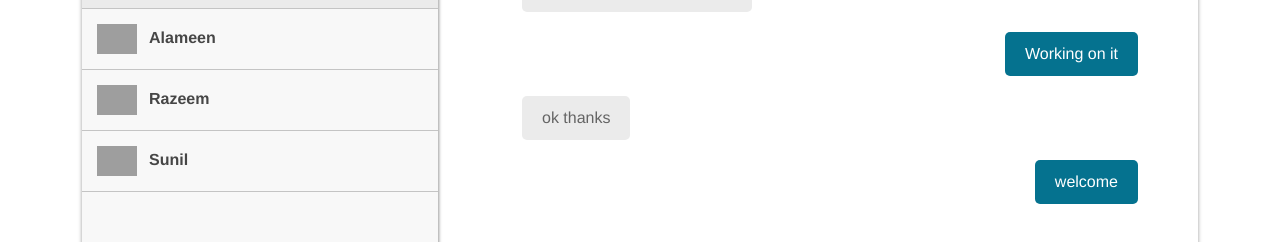
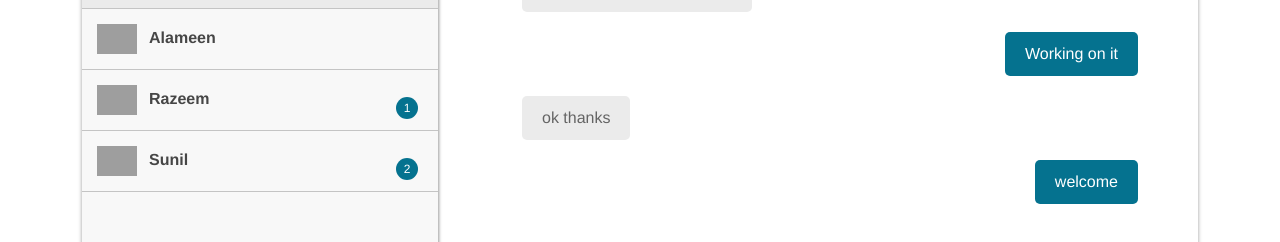
Before and after one commit to shakirmsr/chat-system, a Vue app: page / in a window 1280 px wide. Shown: the part 199-441 px from the top of the page. Built offline with nearby package versions, Linux system fonts and the light colour scheme; grey boxes are pictures that could not be loaded.

Commit message:
new message notification

```diff
--- a/src/App.vue
+++ b/src/App.vue
@@ -8,9 +8,10 @@
             <span class="user-name">Shakir</span>
              <!-- listing of users  -->
             <ul>
-              <li v-for = "(user,i) in users" :key="user" @click= "showChat(user.name, i)" :class= "{'active': i === activeItemIndex}">
+              <li v-for = "(user,i) in users" :key="user" @click= "showChat(user, i)" :class= "{'active': i === activeItemIndex}">
                 <img v-bind:src= "user.avatar" alt="" class="avatar">
                 <span>{{user.name}}</span>
+                <div class="counter" v-if = "user.counter">{{user.counter}}</div>
               </li>
             </ul>
             <!-- listing of users  ./-->
@@ -43,17 +44,20 @@
 
 <script>
   var jsonData = require('./data.json'); //getting the json data
-  const userData = jsonData.data.userData;
+  // var userData = jsonData.data.userData;
   export default {
     name: 'App',
     data() {
       return {
         activeUser: "",
+        activeItem: [],
         showScroller: false,
         activeItemIndex: null,
         myNewMessage: "",
         users: [],
-        messages: []
+        messages: [],
+        newMessageCounter: null,
+        userData: []
       }
     },
     methods: {
@@ -70,12 +74,14 @@
       },
 
       //showing the chats of the user selected
-      showChat(name, index){
+      showChat(user, index){
         this.messages = [];
         this.activeItemIndex = index;
         this.showScroller = false;
-        userData.forEach(item => {
-          if(item.name == name){
+        this.users[index].counter = 0;
+        this.userData.forEach(item => {
+          if(item.name == user.name){
+            this.activeItem = item;
             this.activeUser = item.name;
             item.messages.map(i => {
               this.messages.push({
@@ -95,13 +101,12 @@
       //adding a new message
       addMessage(){
         if(this.myNewMessage){
-          userData[this.activeItemIndex].messages.push(
+          this.userData[this.activeItemIndex].messages.push(
             {
               id: "me",
               message: this.myNewMessage
             }
           )
-          this.showChat(this.activeUser, this.activeItemIndex); //to show updated chat messages
           this.myNewMessage = ""; //empty text field
 
           //After the messages were updated - show the latest chat by scrolling to the end.
@@ -117,17 +122,55 @@
         container.scrollTop = container.scrollHeight;
       },
     },
+    watch: {
+      userData: {
+        handler(val, oldVal) {
+          this.showChat(this.activeItem, this.activeItemIndex);
+          // this.users = [];
+        //   // this.userData.forEach((element,i) => {
+        //   //   if(element.counter){
+        //   //     this.users[i].counter = element.counter;
+        //   //   }
+
+        // });
+        },
+        deep: true
+      },
+    },
     mounted() {
-
       //setting the user name and avatar to 'users' array
-      userData.forEach(element => {
+      this.userData = jsonData.data.userData;
+      this.userData.forEach(element => {
         this.users.push({
           name: element.name,
-          avatar: element.avatar
+          avatar: element.avatar,
+          counter: element.counter
         });
       });
-      this.showChat(this.users[0].name); //show messages of the first user by default
       this.activeItemIndex = 0; //for setting the first user as active
+      this.showChat(this.users[0], this.activeItemIndex); //show messages of the first user by default
+
+      //Adding incoming messages
+      setTimeout(() =>{
+        this.userData[2].messages.push(
+          {
+            id: "razeem",
+            message: "Hi this is Razeems new message"
+          }
+        )
+        this.users[2].counter = 1;
+        this.userData[3].messages.push(
+          {
+            id: "sunil",
+            message: "Hi this sunils new message"
+          },
+          {
+            id: "sunil",
+            message: "Hi this sunils another message"
+          }
+        )
+        this.users[3].counter = 2;
+      },5000)
     }
   }
 </script>
@@ -176,6 +219,20 @@
       color: #40c792;
       border-color: #40c792;
     }
+  }
+  .counter{
+    position: absolute;
+    right: 20px;
+    top: 27px;
+    width: 22px;
+    font-size: 12px;
+    height: 22px;
+    background: #05728f;
+    border-radius: 50%;
+    color: #ffffff;
+    display: flex;
+    align-items: center;
+    justify-content: center;
   }
   .chat-inside{
     min-height: 85vh;
--- a/src/data.json
+++ b/src/data.json
@@ -4,6 +4,7 @@
             {
                 "name": "Kabeer",
                 "avatar": "https://www.pngjoy.com/pngl/136/2750635_gray-circle-login-user-icon-png-transparent-png.png",
+                "counter": 0,
                 "messages": [
                     {
                         "id": "kabeer",
@@ -26,6 +27,7 @@
             {
                 "name": "Alameen",
                 "avatar": "https://www.pngjoy.com/pngl/136/2750635_gray-circle-login-user-icon-png-transparent-png.png",
+                "counter": 0,
                 "messages": [
                     {
                         "id": "alameen",
@@ -68,6 +70,7 @@
             {
                 "name": "Razeem",
                 "avatar": "https://www.pngjoy.com/pngl/136/2750635_gray-circle-login-user-icon-png-transparent-png.png",
+                "counter": 0,
                 "messages": [
                     {
                         "id": "razeem",
@@ -90,6 +93,7 @@
             {
                 "name": "Sunil",
                 "avatar": "https://www.pngjoy.com/pngl/136/2750635_gray-circle-login-user-icon-png-transparent-png.png",
+                "counter": 0,
                 "messages": [
                     {
                         "id": "sunil",
```
